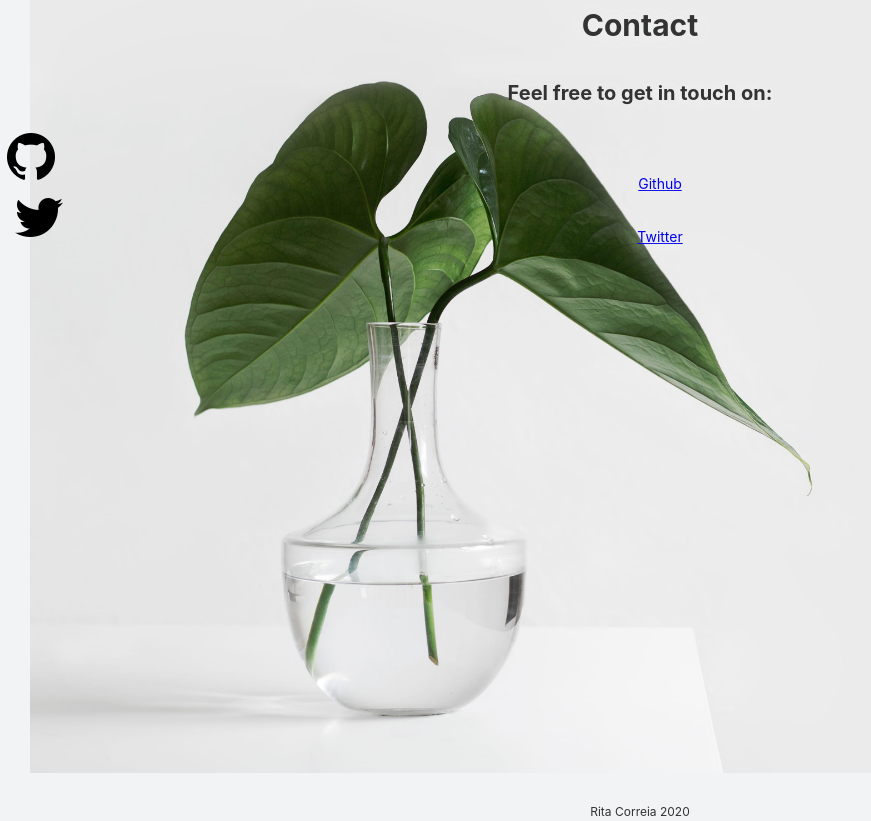
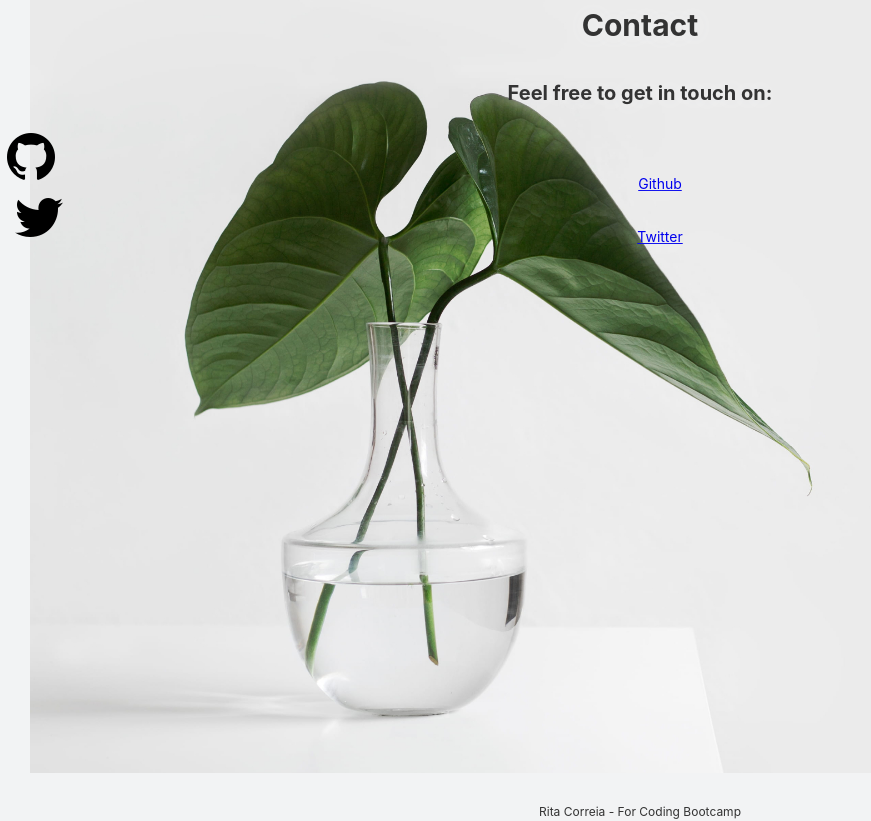
Before and after one commit to ritaxcorreia/personal-portfolio-page, a plain HTML site: page index.html in a window 1280 px wide. Shown: the part 1700-2521 px from the top of the page, without its empty margins (0-871 px from the left). Drawn offline with Linux system fonts and the light colour scheme.

Commit message:
Update index.html

```diff
--- a/index.html
+++ b/index.html
@@ -66,7 +66,7 @@
             </ul>
         </section>
     </main>
-    <footer>Rita Correia 2020</footer>
+    <footer>Rita Correia - For Coding Bootcamp</footer>
 </body>
 
 </html>
```
